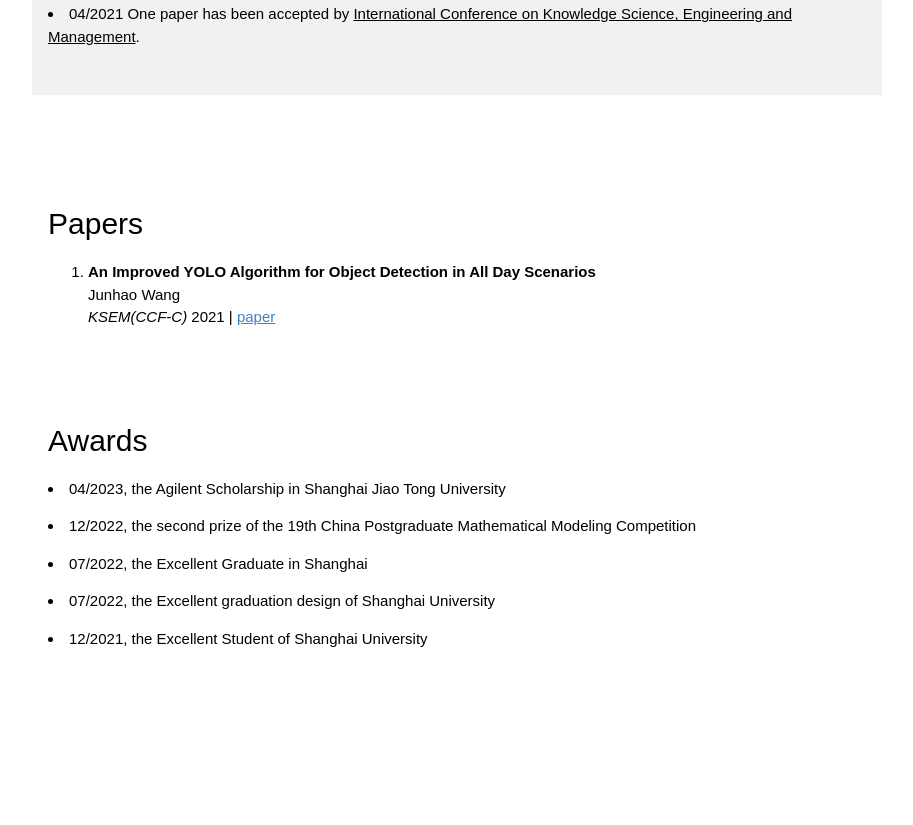
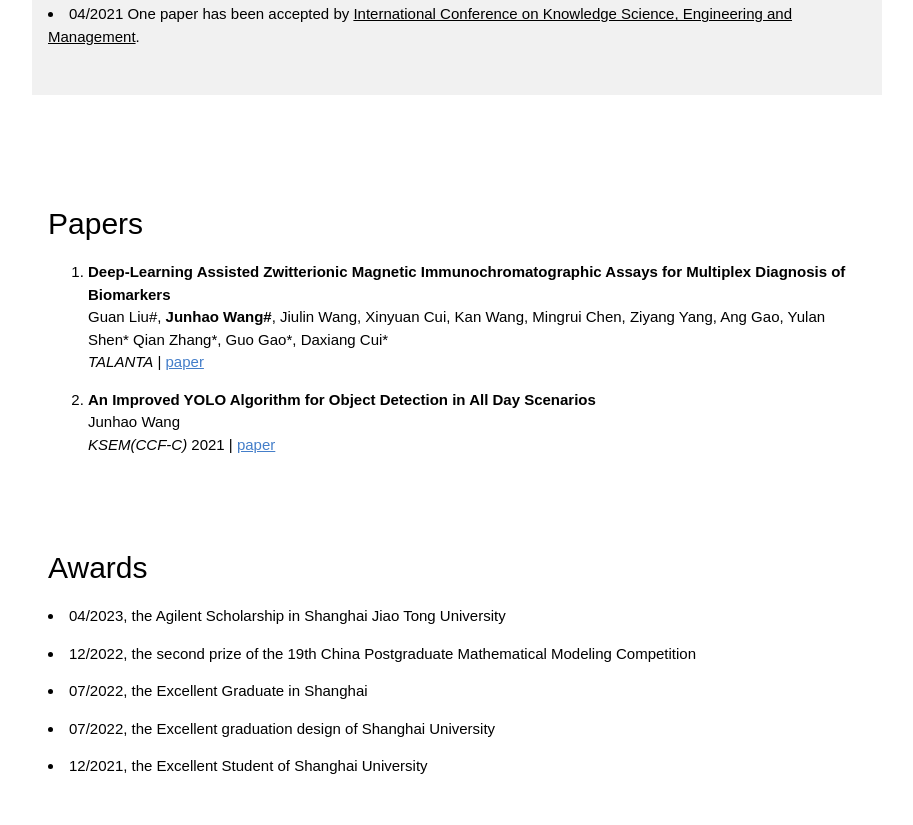
Before and after one commit to wang-junhao/wang-junhao.github.io, a plain HTML site: page index.html in a window 1280 px wide. Shown: the part 924-1749 px from the top of the page, without its empty margins (258-1171 px from the left). Before the commit the page ends 1621 px from the top, so only its background shows below. Drawn offline with Linux system fonts and the light colour scheme.

Commit message:
Update index.html

```diff
--- a/index.html
+++ b/index.html
@@ -166,6 +166,13 @@
 <!--     <h4>Papers:</h4> -->
 
     <ol>
+      <p>
+      <li><strong>Deep-Learning Assisted Zwitterionic Magnetic Immunochromatographic Assays for Multiplex Diagnosis of Biomarkers </strong>
+      <br>
+      Guan Liu#, <strong>Junhao Wang#</strong>, Jiulin Wang, Xinyuan Cui, Kan Wang, Mingrui Chen, Ziyang Yang, Ang Gao, Yulan Shen* Qian Zhang*, Guo Gao*, Daxiang Cui*
+      <br>
+      <em>TALANTA</em>  | <a style="color: #447ec9" href="">paper</a>
+      </p>
 
       <p>
       <li><strong>An Improved YOLO Algorithm for Object Detection in All Day Scenarios</strong>
```
